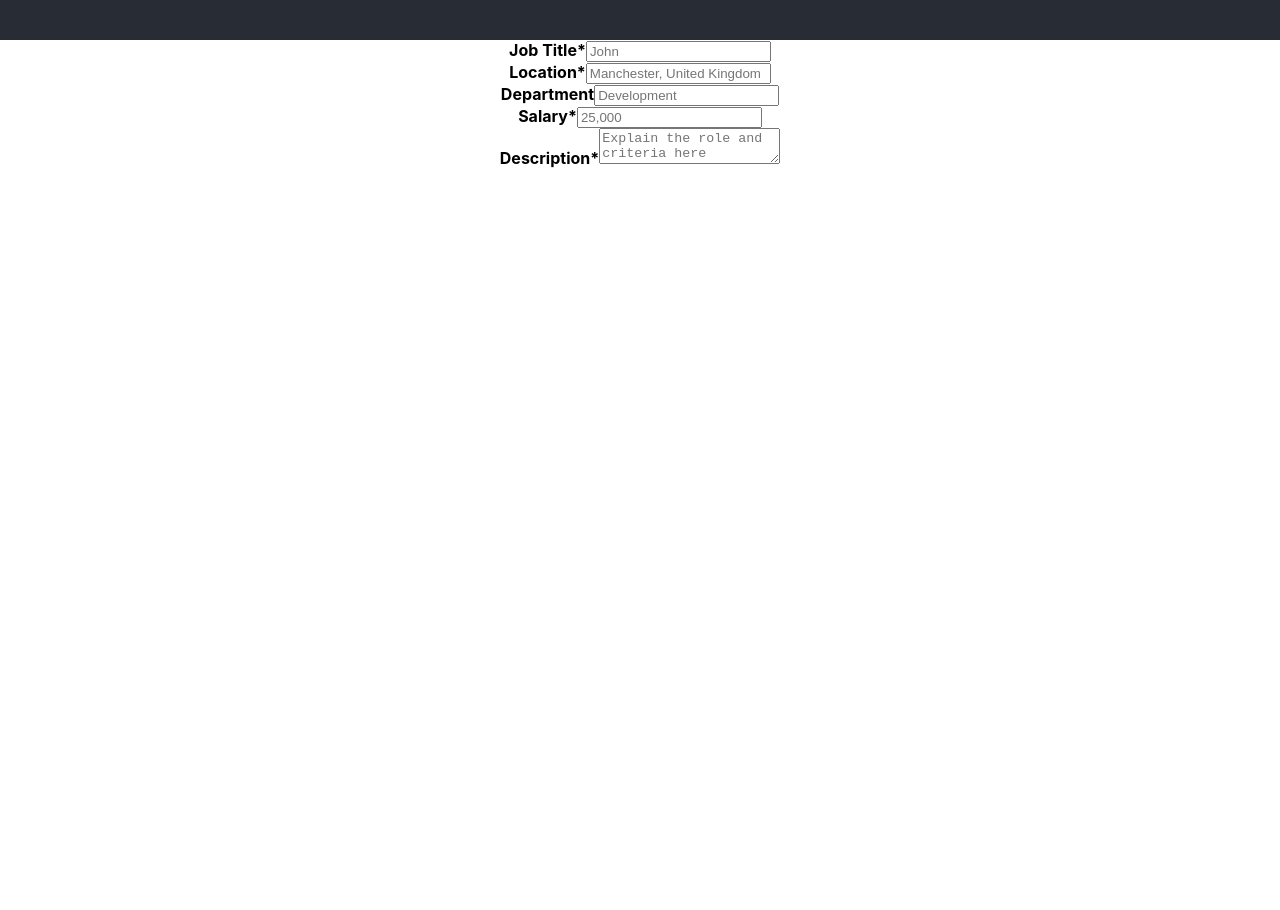
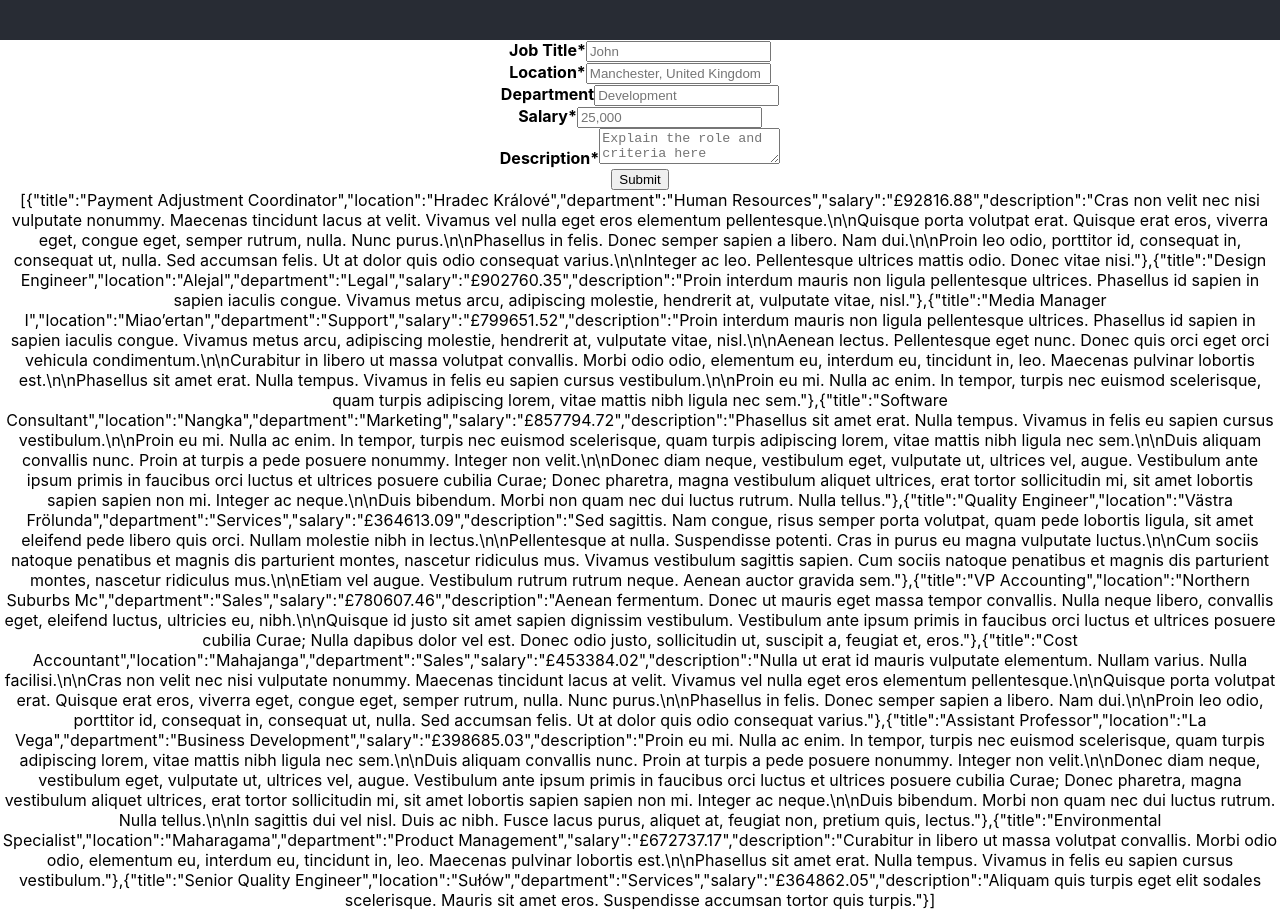
Before and after one commit to GeorgeWL/react-itc-test, a React (Create React App) app: page / in a window 1280 px wide. Before the commit the page ends 800 px from the top, so only its background shows below. Built offline with nearby package versions, Linux system fonts and the light colour scheme.

Commit message:
bind form to Formik library

```diff
--- a/src/App.css
+++ b/src/App.css
@@ -23,6 +23,13 @@
   color: #61dafb;
 }
 
+.button{
+  cursor: pointer;
+  display: block;
+  width: 5vw;
+  height: 2vh;
+}
+
 @keyframes App-logo-spin {
   from {
     transform: rotate(0deg);
--- a/src/App.js
+++ b/src/App.js
@@ -2,10 +2,25 @@ import React, { Component } from 'react';
 import './App.css';
 import VacancyForm from './components/VacancyForm';
 import TEST_DATA from './data/Test';
-
+import _ from 'lodash';
 
 class App extends Component {
+  // init state
+  state = {
+    items: TEST_DATA,
+  }
+
+  onSubmit = (data) =>{
+    let {items} = this.state;
+    let newItems = _.clone(items)
+    newItems.append(data)
+    this.setState({
+      items:newItems
+    })
+    console.log('submit',data)
+  }
   render() {
+    const {items} = this.state;
     return (
       <div className="App">
         <header className="App-header">
@@ -13,8 +28,11 @@ class App extends Component {
         </header>
         <main>
           <VacancyForm
-
+            onSubmit={this.onSubmit}
           />
+          <div>
+            {JSON.stringify(items)}
+          </div>
         </main>
       </div>
     );
--- /dev/null
+++ b/src/components/Button.js
@@ -0,0 +1,15 @@
+import React from 'react'
+import '../App.css'
+const Button = (props) => {
+    const { children, onClick } = props;
+    return (
+        <div
+            className={'button'}
+            onClick={onClick}
+        >
+            {children}
+        </div>
+    )
+}
+
+export default Button
--- a/src/components/FormInput.js
+++ b/src/components/FormInput.js
@@ -45,7 +45,7 @@ class FormInput extends Component {
 FormInput.propTypes = {
     id: PropTypes.string.isRequired,
     label: PropTypes.string.isRequired,
-    value: PropTypes.string,
+    value: PropTypes.oneOfType([PropTypes.string, PropTypes.number]),
     placeholder: PropTypes.string,
     required: PropTypes.bool.isRequired,
     textarea: PropTypes.bool.isRequired,
@@ -72,7 +72,8 @@ const TextAreaInput = (props) => {
 const BasicInput = (props) => {
     return (
         <input
-            {...props}
+            {..._.omit(props, 'value')}
+            value={typeof Number(props.value) == 'number' ? props.value.toLocaleString('en-GB') : props.value}
         />
     )
 }
--- a/src/components/VacancyForm.js
+++ b/src/components/VacancyForm.js
@@ -5,47 +5,117 @@ import _ from 'lodash';
 import PropTypes from 'prop-types';
 import FormInput from './FormInput';
 import { Formik } from 'formik';
+import Button from './Button';
+
+const INITIAL_VALUES = {
+    title: undefined,
+    location: undefined,
+    department: undefined,
+    salary: undefined,
+    description: undefined
+}
 class VacancyForm extends Component {
     render(props) {
-        var { data, onSubmit, className } = this.props;
+        var { onSubmit, className } = this.props;
         return (
-            <div className={ClassNames('container', className)}>
+            <Formik
+                initialValues={INITIAL_VALUES}
+                validate={
+                    values => {
+                        let errors = {}
+                        if (!values.title) {
+                            errors.title = 'Job Title Required'
+                        }
+
+                        if (!values.location) {
+                            errors.location = 'Location Required'
+                        }
+
+                        if (!values.salary) {
+                            errors.salary = 'Salary Required'
+                        } else if (
+                            typeof values.salary != 'number'
+                        ) {
+                            errors.salary = 'Salary Expects a Number'
+                        }
+
+                        if (!values.description) {
+                            errors.description = 'Description Required'
+                        }
+                        return errors;
+                    }
+                }
+                onSubmit={(values, { setSubmitting }) => {
+                    setTimeout(() => {
+                        this.props.onSubmit(values);
+                        setSubmitting(false);
+                    }, 400);
+                }}
+            >
+                {
+                    (
+                        {
+                            values,
+                            errors,
+                            handleChange,
+                            handleSubmit,
+                            isSubmitting
+                        }
+                    ) => (
+                            <form
+                             onSubmit={handleSubmit}
+                             className={ClassNames('form-container', className)}
+                             >
                                 <FormInput
                                     id={'title'}
                                     label={'Job Title'}
                                     placeholder={'John'}
-                    value={''}
+                                    value={values.title}
+                                    onChange={handleChange}
                                     required
                                 />
                                 <FormInput
                                     id={'location'}
                                     label={'Location'}
                                     placeholder={'Manchester, United Kingdom'}
-                    value={''}
+                                    value={values.location}
+                                    onChange={handleChange}
                                     required
                                 />
                                 <FormInput
                                     id={'department'}
                                     label={'Department'}
                                     placeholder={'Development'}
-                    value={''}
+                                    value={values.department}
+                                    onChange={handleChange}
                                 />
                                 <FormInput
                                     id={'salary'}
                                     label={'Salary'}
                                     placeholder={'25,000'}
-                    value={''}
+                                    value={values.salary}
+                                    onChange={handleChange}
                                     required
                                 />
                                 <FormInput
                                     id={'description'}
                                     label={'Description'}
                                     placeholder={'Explain the role and criteria here'}
-                    value={''}
+                                    value={values.description}
+                                    onChange={handleChange}
                                     required
                                     textarea
                                 />
-            </div>
+                                <button
+                                    disabled={isSubmitting}
+                                    type='submit'
+                                >
+                                    Submit
+                                </button>
+                            </form>
+                        )
+                }
+            </Formik>
         )
     }
 }
@@ -58,7 +128,7 @@ VacancyForm.propTypes = {
             salary: PropTypes.number,
             description: PropTypes.string.isRequired
         }
-    ).isRequired,
+    ),
     onSubmit: PropTypes.func.isRequired
     /*items : PropTypes.array.isRequired*/
     /*className : PropTypes.string*/
```
Lines whose indentation alone changed are shown as unchanged.
